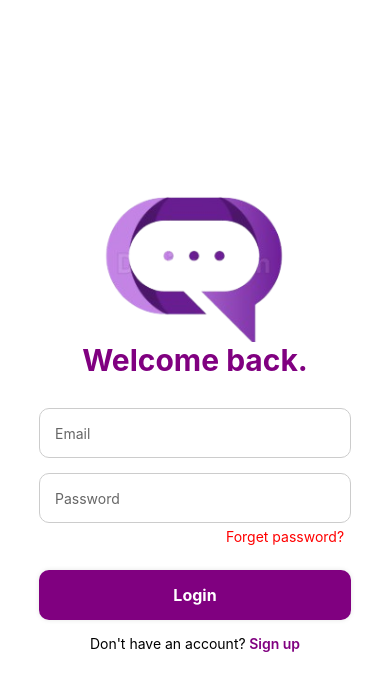
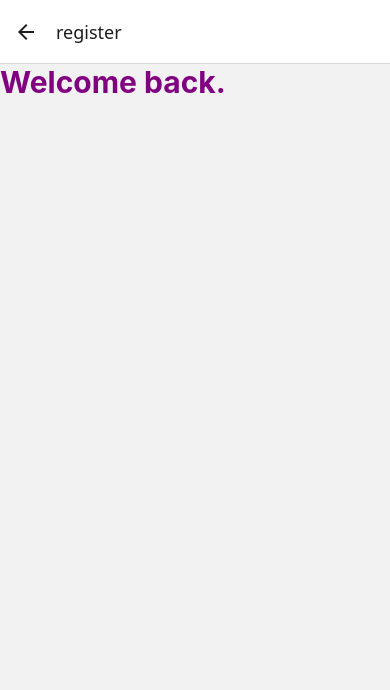
Before and after one commit to abdullahalmasudpersonal/Secretline_Client_Mobile, a React Native app: screen /register in a window 390 px wide. Shown: the top 690 px of the page. Built offline with nearby package versions, Linux system fonts and the light colour scheme.

Commit message:
another update

```diff
--- a/App.tsx
+++ b/App.tsx
@@ -1,11 +1,13 @@
 import React from 'react';
-
-import Login from './src/pages/Login';
+import { NavigationContainer } from '@react-navigation/native';
+import RootNavigator from './src/components/navigation';
 
 function App(): React.JSX.Element {
   return (
     <>
-      <Login />
+      <NavigationContainer>
+        <RootNavigator />
+      </NavigationContainer>
     </>
   );
 }
--- a/package.json
+++ b/package.json
@@ -10,8 +10,12 @@
     "test": "jest"
   },
   "dependencies": {
+    "@react-navigation/native": "^7.1.9",
+    "@react-navigation/native-stack": "^7.3.13",
     "react": "19.0.0",
-    "react-native": "0.79.0"
+    "react-native": "0.79.0",
+    "react-native-safe-area-context": "^5.4.0",
+    "react-native-screens": "^4.10.0"
   },
   "devDependencies": {
     "@babel/core": "^7.25.2",
--- /dev/null
+++ b/src/components/navigation/index.tsx
@@ -0,0 +1,39 @@
+// import React from 'react';
+
+// const index = () => {
+//     return (
+//         <div>
+
+//         </div>
+//     );
+// };
+
+// export default index;
+
+import React from 'react';
+import { createNativeStackNavigator } from '@react-navigation/native-stack';
+import Login from '../../pages/login/Login';
+import Register from '../../pages/register/Register';
+// import HomeScreen from '../screens/HomeScreen';
+// import ChatScreen from '../screens/ChatScreen';
+// import LoginScreen from '../screens/LoginScreen';
+
+export type RootStackParamList = {
+  Home: undefined;
+  Chat: { chatId: string };
+  Login: undefined;
+  register: undefined;
+};
+
+const Stack = createNativeStackNavigator<RootStackParamList>();
+
+export default function RootNavigator() {
+  return (
+    <Stack.Navigator initialRouteName="Login">
+      <Stack.Screen name="Login" component={Login} />
+      <Stack.Screen name="register" component={Register} />
+      {/* <Stack.Screen name="Home" component={HomeScreen} />
+      <Stack.Screen name="Chat" component={ChatScreen} /> */}
+    </Stack.Navigator>
+  );
+}
--- a/src/pages/Login.tsx
+++ b/src/pages/login/Login.tsx
@@ -34,7 +34,7 @@ const Login = () => {
             alignItems: 'center',
           }}>
           <Image
-            source={require('../assets/logo/logoWithoutBackground.png')}
+            source={require('../../assets/logo/logoWithoutBackground.png')}
             style={{width: 200, height: 150}}
           />
 
--- /dev/null
+++ b/src/pages/register/Register.tsx
@@ -0,0 +1,20 @@
+import React from 'react';
+import { Text, View } from 'react-native';
+
+const Register = () => {
+    return (
+        <View>
+                      <Text
+                        style={{
+                          color: 'purple',
+                          fontWeight: 'bold',
+                          fontSize: 30,
+                          marginBottom: 30,
+                        }}>
+                        Welcome back.
+                      </Text>
+        </View>
+    );
+};
+
+export default Register;
```
Also changed, not shown: 1 other file (tests, documents, lock files or other folders).
